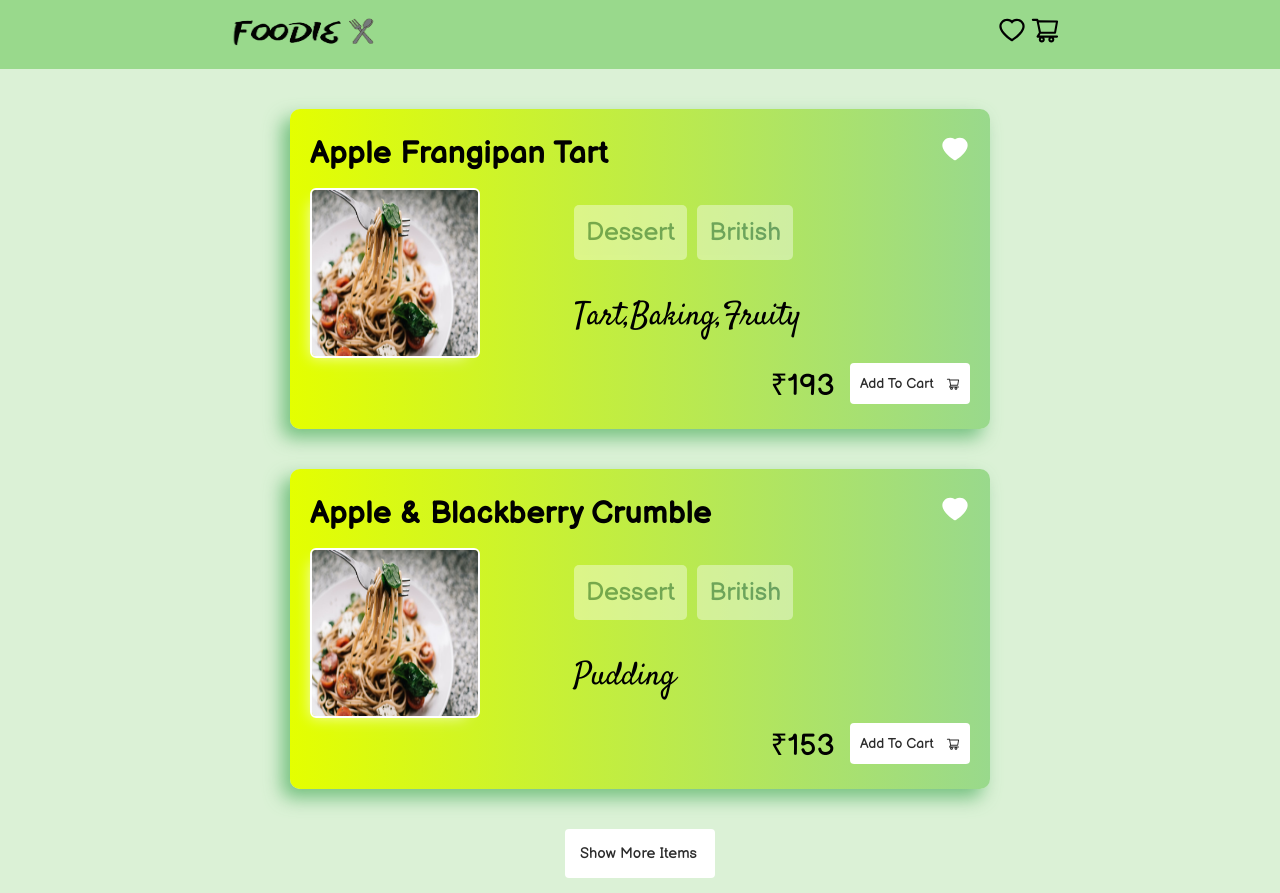
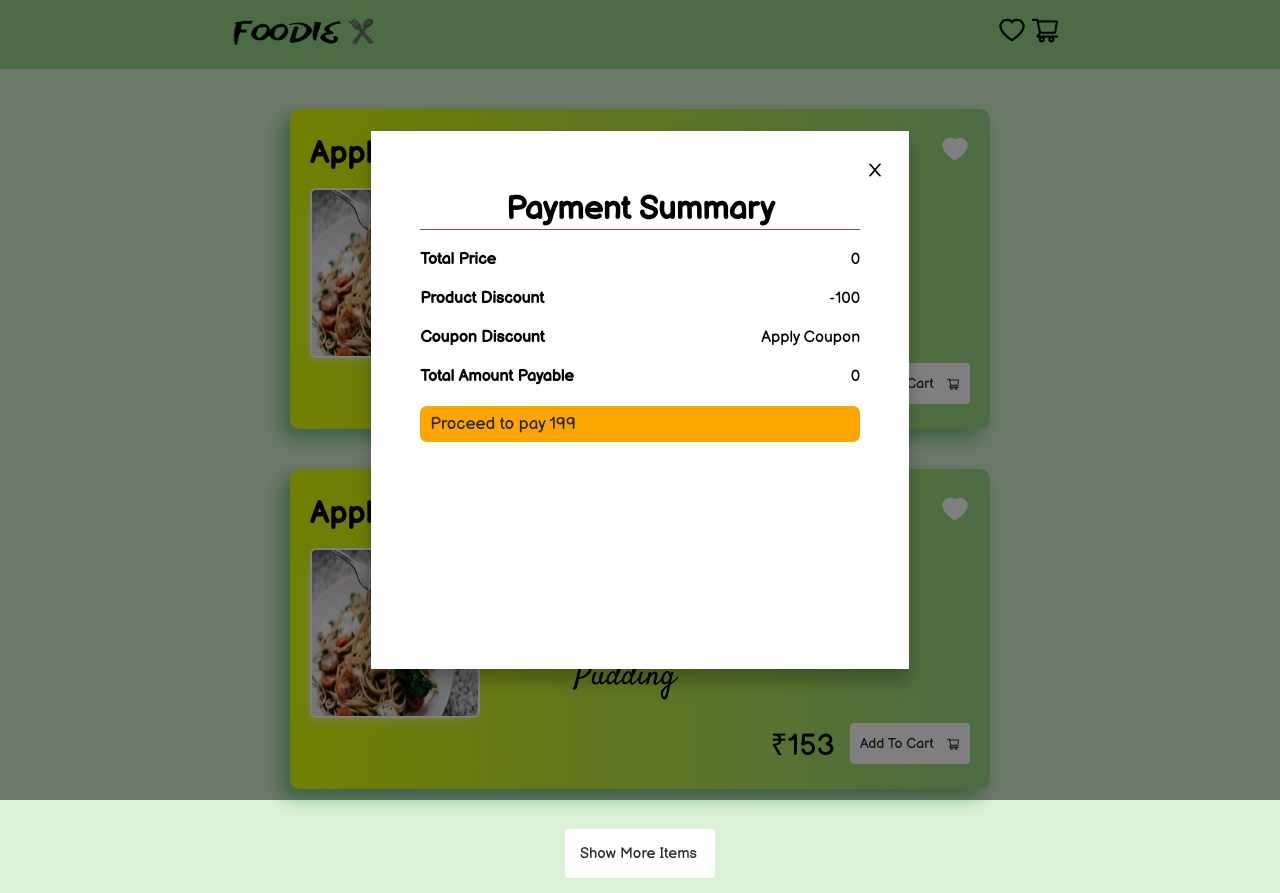
Before and after one commit to Nishantthakur62/FoodieApp, a React (Create React App) app: page / in a window 1280 px wide. Both pictures are taken after a click on the icon 1045 px from the left and 30 px from the top of the page. Built offline with nearby package versions, Linux system fonts and the light colour scheme.

Commit message:
added cart functionality

```diff
--- a/package.json
+++ b/package.json
@@ -9,7 +9,9 @@
     "react": "^17.0.2",
     "react-dom": "^17.0.2",
     "react-icons": "^4.3.1",
+    "react-responsive-modal": "^6.1.0",
     "react-scripts": "4.0.3",
+    "react-toastify": "^8.0.3",
     "web-vitals": "^1.1.2"
   },
   "scripts": {
--- a/src/App.css
+++ b/src/App.css
@@ -162,3 +162,46 @@ button:hover {
   margin: 15px auto;
   width:150px
 }
+.paymentcontainer{
+  height: 500px;
+  width: 500px;
+  padding: 30px;
+  position: relative;
+}
+.paymentHeading{
+  text-align: center;
+  margin: 10px 0;
+  border-bottom: 1px solid rgb(131, 71, 71);
+}
+.closebtn{
+  position: absolute;
+  right:5px;
+  top:10px;
+  font-size: 15px;
+  cursor: pointer;
+}
+.prices{
+  display: flex;
+  justify-content: space-between;
+  margin: 20px 0;
+  position: relative;
+}
+
+ .paymentbtn{
+  outline: none;
+  border:none;
+  width:100%;
+  background-color: orange;
+  text-align: center !important;
+
+  padding: 15px auto;
+  font-size: 17px;
+  border-radius: 7px;
+}
+.couponform{
+  position: absolute;
+  right:0;
+  top:30px;
+  z-index: 1;
+
+}
--- a/src/App.js
+++ b/src/App.js
@@ -1,6 +1,8 @@
 import React, { Fragment } from "react";
 import "./App.css";
+import Checkout from "./Components/Checkout";
 import FoodWrapper from "./Components/FoodWrapper";
+
 
 function App() {
   return (
--- /dev/null
+++ b/src/Components/Checkout.jsx
@@ -0,0 +1,114 @@
+import React,{useState} from 'react';
+import 'react-responsive-modal/styles.css';
+import { Modal } from 'react-responsive-modal';
+import { AiOutlineClose } from "react-icons/ai";
+import { ToastContainer, toast } from 'react-toastify';
+  import 'react-toastify/dist/ReactToastify.css';
+
+
+const Checkout = ({open,onCloseModal,CartItems}) => {
+    let [coupvalue,setCoupvalue]=useState("")
+    let [toggle,setToggle]=useState(false)
+    let [discvalue,setDiscValue]=useState(0)
+    const handleToggle = ()=>{
+        setToggle(!toggle)
+    }
+
+    const Handlechange =(e)=>{
+        setCoupvalue(e.target.value)
+
+    }
+    const handleSubmit = (e)=>{
+        e.preventDefault()
+
+        if(!(coupvalue.length))
+        return;
+        if(itemsprice()<200)
+        {
+          return errormessage("minimum cart value should be greater than 200");
+        }
+
+        setCoupvalue("")
+        setToggle(!toggle)
+        handleDiscount()
+    }
+    const handleDiscount=()=>{
+        let value=itemsprice()
+        setDiscValue(value-200)
+
+
+    }
+    const itemsprice = ()=>{
+        let value = CartItems.reduce((acc,curr)=>{
+            return acc+=curr.price
+        },0)
+        return value;
+    }
+    const errormessage=(errm)=>{
+        toast(errm, {
+            position: "top-right",
+            autoClose: 5000,
+            hideProgressBar: false,
+            closeOnClick: true,
+            pauseOnHover: true,
+            draggable: true,
+            progress: undefined,
+            });
+    }
+    return (
+        <Modal open={open} showCloseIcon={false}   center>
+
+        <div className="paymentcontainer" >
+        <span className="closebtn" onClick={()=>{
+            onCloseModal()
+        }}>
+         <AiOutlineClose fontSize={20}/>
+
+        </span>
+            <div className="paymentHeading">
+                <h1>Payment Summary </h1>
+            </div>
+            <div className="paymentsummary">
+                <div className="prices">
+                    <h4>Total Price</h4>
+                    <p>{CartItems.reduce((acc,curr)=>{
+                        return acc+=curr.price
+                    },0)}</p>
+                </div>
+                <div className="prices">
+                <h4>Product Discount</h4>
+                <p>-100</p>
+
+                </div>
+                <div className="prices">
+                <h4>Coupon Discount</h4>
+
+                    <p style={{cursor:'pointer'}} onClick={handleToggle}>Apply Coupon</p>
+                 {toggle&&<form onSubmit={handleSubmit} className="couponform">
+                        <input type="text" placeholder="Enter your Coupon" name="CoupName" value={coupvalue}onChange={Handlechange}
+
+                        />
+                    </form>
+                 }
+                </div>
+
+                <div className="prices">
+                <h4>Total Amount Payable</h4>
+                    <p>{discvalue||CartItems.reduce((acc,curr)=>{
+                        return acc+=curr.price
+                    },0)}</p>
+                </div>
+
+            </div>
+
+                <button className="paymentbtn">Proceed to pay 199</button>
+
+
+
+        </div>
+        <ToastContainer />
+      </Modal>
+    )
+}
+
+export default Checkout
--- a/src/Components/FoodCard.jsx
+++ b/src/Components/FoodCard.jsx
@@ -4,7 +4,7 @@ import { useState } from "react/cjs/react.development";
 import noodles from "../images/noodles.jpeg";
 import data from "./data";
 
-const FoodCard = ({ fav,mealname, id, category, area, tags,setFavFoodList,favFoodList,price,toggle}) => {
+const FoodCard = ({ fav,mealname, id, category, area, tags,setFavFoodList,favFoodList,price,toggle,addtoCart}) => {
 
   const handleFavourite=(e)=>{
 
@@ -30,6 +30,9 @@ const FoodCard = ({ fav,mealname, id, category, area, tags,setFavFoodList,favFoo
           setFavFoodList([...favFoodList]);
         }
       }
+    }
+    const HandleCart=(e)=>{
+
     }
     // console.log(favFoodList)
 
@@ -58,7 +61,7 @@ const FoodCard = ({ fav,mealname, id, category, area, tags,setFavFoodList,favFoo
         </div>
       </div>
       <div className="bottom">
-        <button>
+        <button onClick={()=>addtoCart({id:id,name:mealname,price:price})}>
           <p>Add To Cart</p>
           <AiOutlineShoppingCart />
         </button>
--- a/src/Components/FoodWrapper.jsx
+++ b/src/Components/FoodWrapper.jsx
@@ -3,6 +3,8 @@ import data from "./data";
 import FoodCard from "./FoodCard";
 import ShowMore from "./ShowMore";
 import NavBar from "./NavBar";
+import Checkout from "./Checkout";
+
 
 // console.log({ data});
 const FoodWrapper = () => {
@@ -10,10 +12,20 @@ const FoodWrapper = () => {
   let [favFoodList,setFavFoodList]=useState([])
   let [toggle,setToggle]=useState(true)
   let [items,setItems]=useState(data)
+  const [open, setOpen] = useState(false);
+  let [CartItems,setCartitem] = useState([])
+
+  const onOpenModal = () => setOpen(true);
+  const onCloseModal = () => setOpen(false);
+  const addtoCart = (item)=>{
+
+setCartitem([...CartItems,item]);
+console.log(CartItems)
+  }
 
   return (
     <div>
-      <NavBar setItems={setItems} toggle={toggle} setToggle={setToggle}  favFoodList={favFoodList}/>
+      <NavBar setItems={setItems} toggle={toggle} setToggle={setToggle}  favFoodList={favFoodList} onOpenModal={onOpenModal}  />
 
       {items.map((item, idx) => {
         if(idx<num)
@@ -31,12 +43,15 @@ const FoodWrapper = () => {
             favFoodList={favFoodList}
             price={item.price}
             fav={item.fav}
+            addtoCart={addtoCart}
           />
         );
         }
 
 
       })}
+      <Checkout open={open} onCloseModal={onCloseModal} CartItems={CartItems}/>
+
       <ShowMore num={num} setNum={setNum}/>
     </div>
   );
--- a/src/Components/NavBar.jsx
+++ b/src/Components/NavBar.jsx
@@ -3,7 +3,7 @@ import { AiOutlineHeart, AiOutlineShoppingCart } from "react-icons/ai";
 import logo from "../images/logo.png";
 import data from './data'
 
-const NavBar = ({favFoodList,toggle,setToggle,setItems}) => {
+const NavBar = ({favFoodList,toggle,setToggle,setItems,onOpenModal}) => {
   const displayFav=()=>{
   setToggle(!toggle);
   document.querySelector(".NavHeart").classList.toggle("red")
@@ -27,7 +27,8 @@ const NavBar = ({favFoodList,toggle,setToggle,setItems}) => {
         <span className="NavHeart"><AiOutlineHeart
          onClick={displayFav}
         /></span>
-        <AiOutlineShoppingCart />
+
+        <AiOutlineShoppingCart onClick={()=>onOpenModal()} />
       </div>
     </nav>
   );
```
Also changed, not shown: 1 other file (tests, documents, lock files or other folders).
